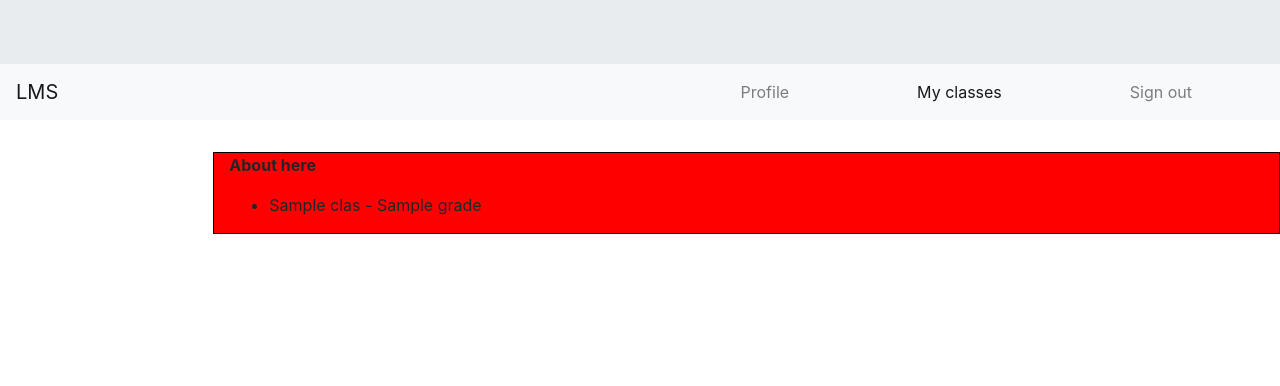
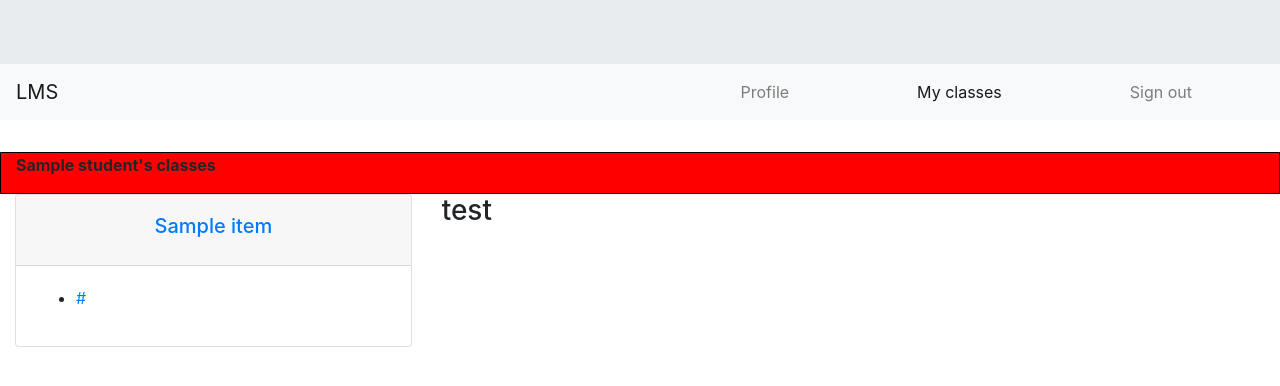
Before and after one commit to CDHayden/LearnerManagementSystem, a Flask app: template lms/templates/student/classes.html in a window 1280 px wide. Shown: the top 386 px of the page. Run offline with Flask 2, Linux system fonts and the light colour scheme; the template is opened without the code that fills it: most values are stand-ins (such as "Sample title", 1, 10 or a date in 2020); some libraries are stand-ins or nearby versions.

Commit message:
Use new new content block and Jquery instead of ES6

```diff
--- a/lms/templates/student/classes.html
+++ b/lms/templates/student/classes.html
@@ -2,20 +2,54 @@
 
 {% block content %}
 <div class="row">
-    <div class="col-12 col-sm-10 offset-sm-2 design-mode">
-        <p><strong> About here </strong></p>
-        <ul>
-            {% for class in student.classes %}
-            <li> {{ class.name }} - {{class.grade}} </li>
-            {% endfor %}
-        </ul>
+
+    <!-- PAGE HEADER -->
+    <div class="col-12 design-mode">
+        <p><strong> {{student.forename}}'s classes </strong></p>
     </div>
+    <!-- ./ PAGE HEADER -->
+
+    <!-- SIDE MENU -->
+    <div id="sidemenu" class="col-12 col-sm-4">
+        {% for item in menu_items %}
+        <div class="card">
+            <div class="card-header text-center">
+                <button class="btn btn-link" id="heading{{loop.index}}" data-toggle="collapse"
+                    data-target="#collapse{{loop.index}}" aria-expanded="true" aria-controls="collapse{{loop.index}}">
+                    <h5>{{item}}</h5>
+                </button>
+
+            </div>
+            <div id="collapse{{loop.index}}" class="card-body collapse show" aria-labelledby="heading{{loop.index}}">
+                <ul>
+                    {% if menu_items[item] | length > 1 %}
+                    <li><a href="#" class="class-content-link"> {{item}} summary </a></li>
+                    {% endif %}
+
+                    {% for link in menu_items[item] %}
+                    <li><a href="/student/classes/{{link}}"> {{link}} </a></li>
+                    {% endfor %}
+                </ul>
+            </div>
+        </div>
+        {% endfor %}
+    </div>
+    <!-- ./SIDE MENU-->
+
+    <!-- MAIN CONTENT-->
+    <div class="class-content col-12 col-sm-8">
+        <h3> test </h3>
+    </div>
+    <!-- ./MAIN CONTENT -->
 </div>
 
+{% endblock %}
+
+
+{% block late_optional_includes %}
 <script>
-    document.addEventListener("DOMContentLoaded", function () {
+    $(document).ready(function () {
         selectActiveMenuItem('classesLink','active');
     });
 </script>
-
 {% endblock %}
--- a/lms/templates/student/index.html
+++ b/lms/templates/student/index.html
@@ -11,9 +11,12 @@
         <h3> {{student.forename}} {{student.surname}} </h3>
     </div>
 </div>
+{% endblock %}
 
+
+{% block late_optional_includes %}
 <script>
-    document.addEventListener("DOMContentLoaded", function () {
+    $(document).ready(function () {
         selectActiveMenuItem('profileLink','active');
     });
 </script>
```
